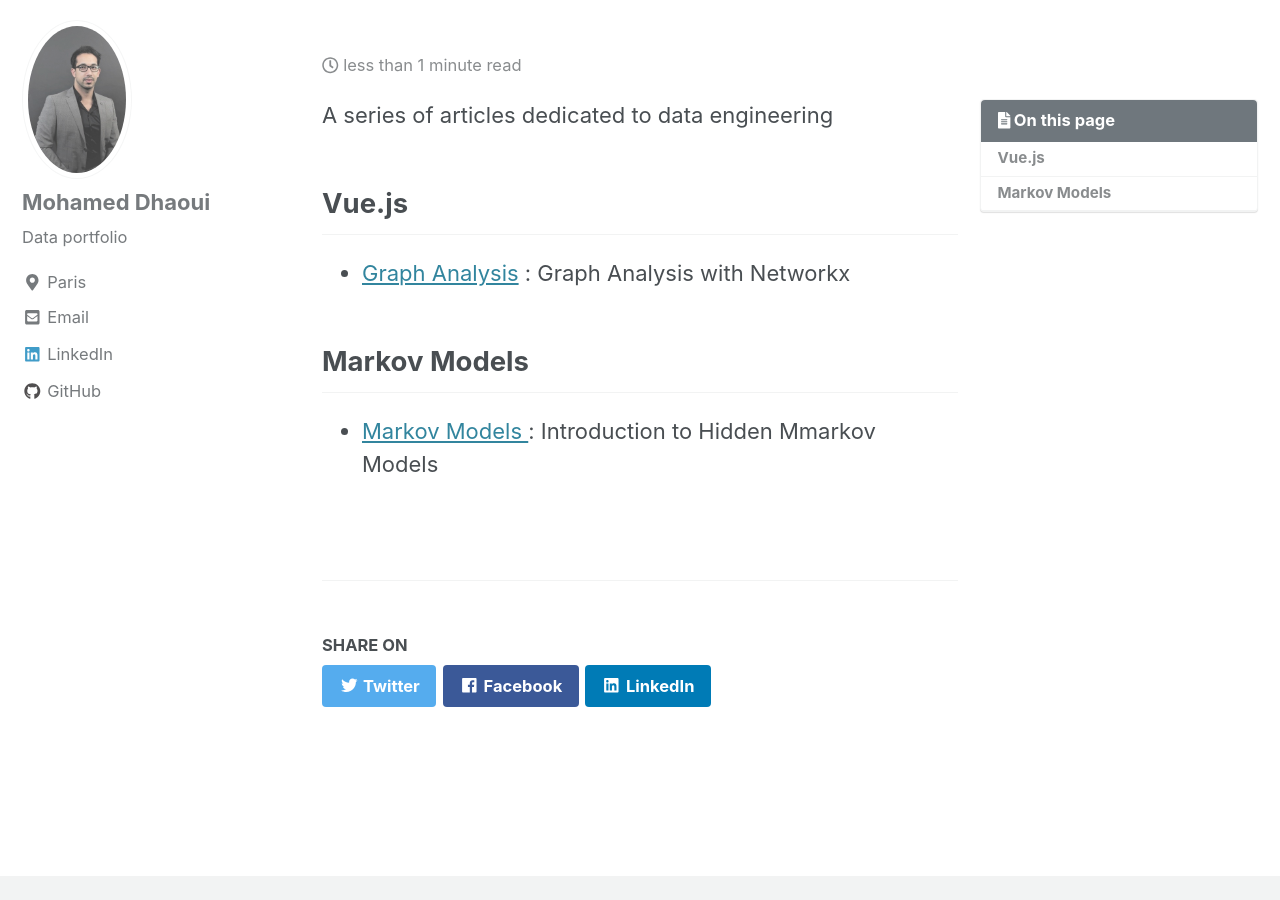
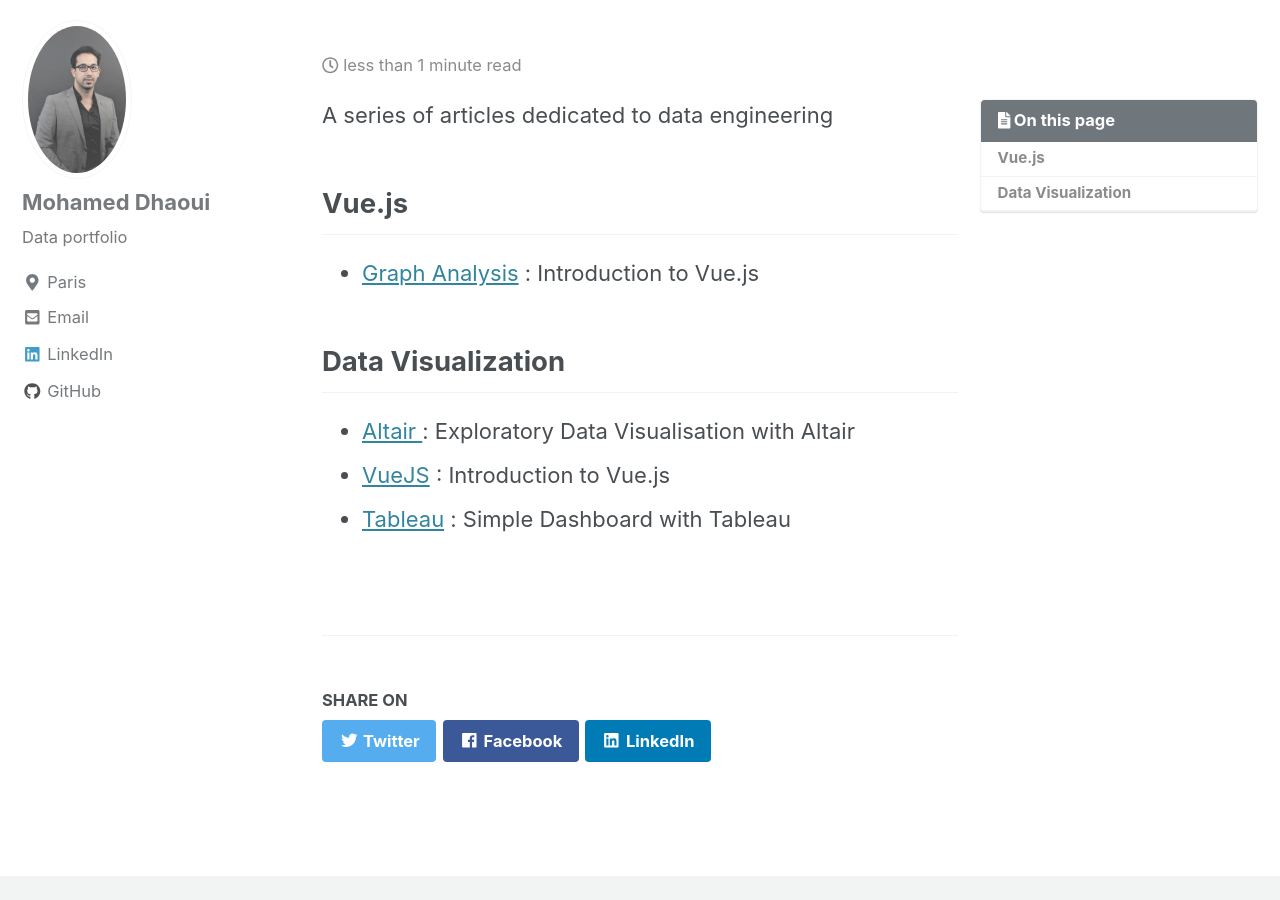
Before and after one commit to mohameddhaoui/mohameddhaoui.github.io, a Jekyll site: the page built from _pages/de.md, in a window 1280 px wide and 900 px high, scrolled down 1095 px. Built offline with Jekyll 4.4.1, drawn with Linux system fonts in a browser that asks for light colours; cached includes are drawn as plain includes.

Commit message:
Update de.md

```diff
--- a/_pages/de.md
+++ b/_pages/de.md
@@ -12,9 +12,11 @@
 
 
 ## Vue.js
-* [Graph Analysis](https://mohameddhaoui.github.io/statistics/graph/) : Graph Analysis with Networkx
+* [Graph Analysis](https://mohameddhaoui.github.io/statistics/graph/) : Introduction to Vue.js
 
 
-## Markov Models
+## Data Visualization
 
-* [Markov Models ](https://mohameddhaoui.github.io/statistics/hmm/) : Introduction to Hidden Mmarkov Models
+* [Altair ](https://mohameddhaoui.github.io/dataengineering/altair/) : Exploratory Data Visualisation with Altair
+* [VueJS](https://mohameddhaoui.github.io/statistics/graph/) : Introduction to Vue.js
+* [Tableau](https://mohameddhaoui.github.io/statistics/graph/) : Simple Dashboard with Tableau
```
